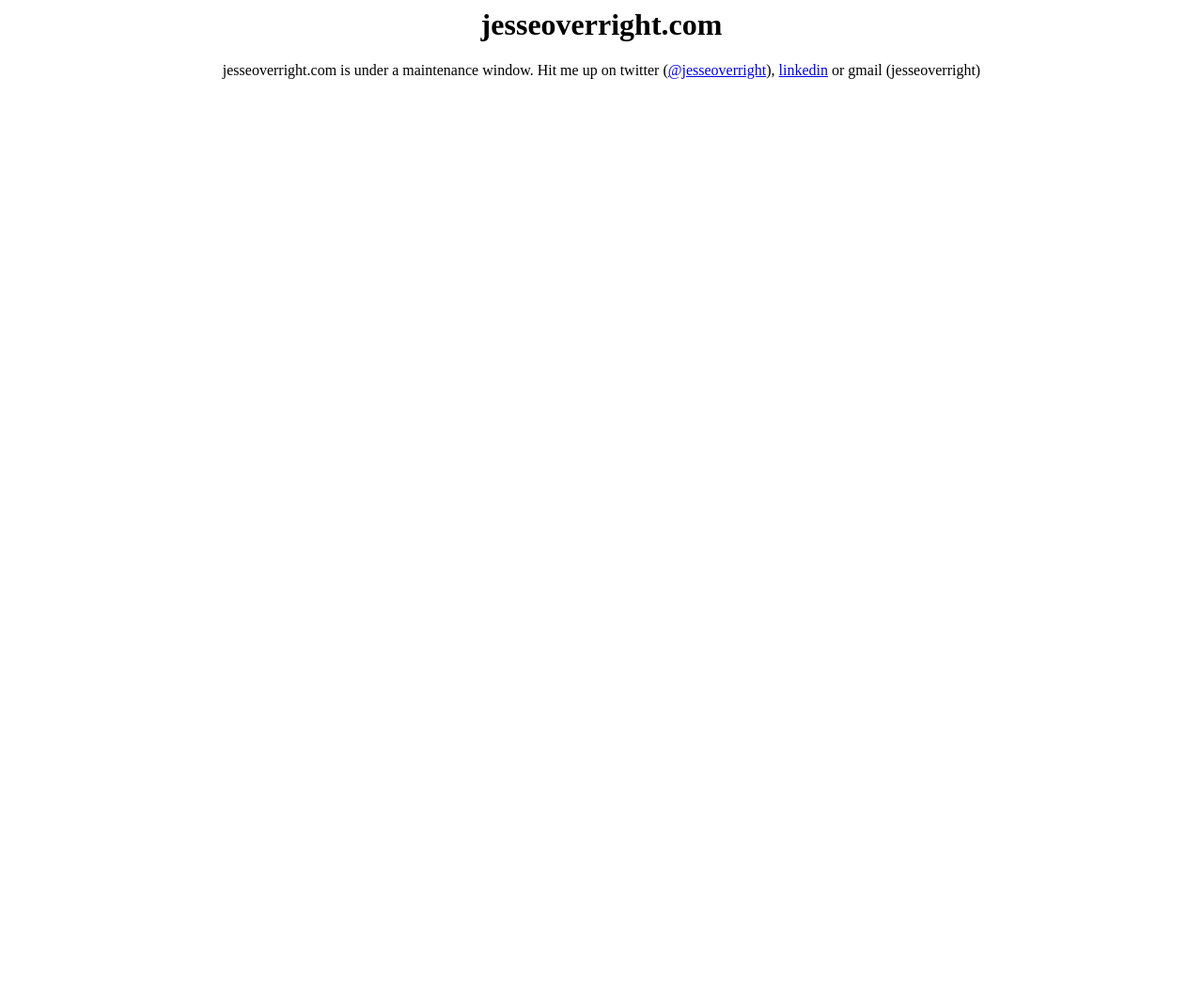
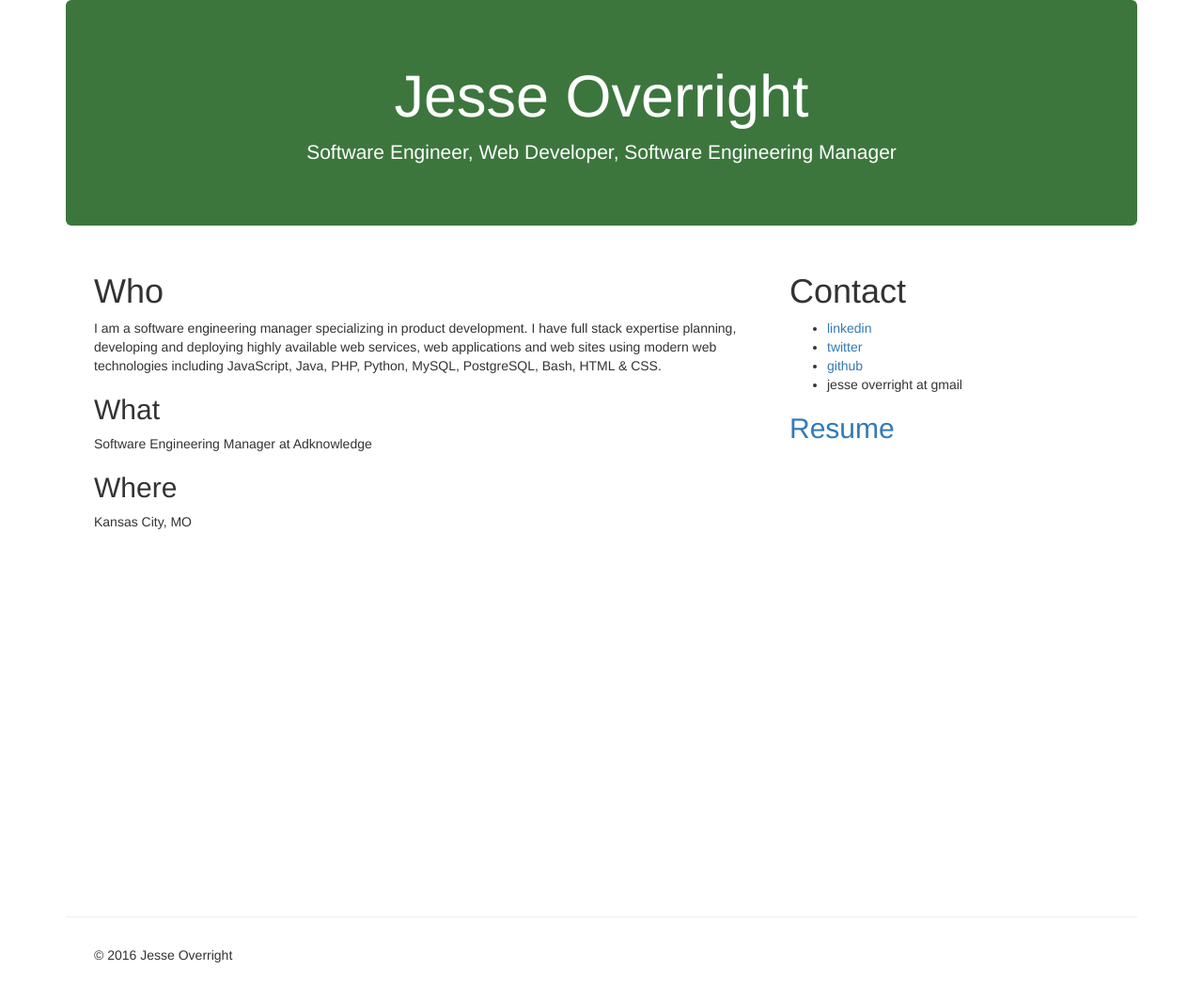
Before and after one commit to jesseoverright/jesseoverright.github.io, a plain HTML site: page index.html in a window 1280 px wide. Shown: the whole page at 94% size. Before the commit the page ends 800 px from the top, so only its background shows below. Drawn offline with nearby package versions, Linux system fonts and the light colour scheme.

Commit message:
Stubs out actual homepage

```diff
--- a/index.html
+++ b/index.html
@@ -1,9 +1,44 @@
-<html>
+<!DOCTYPE html>
+<html lang="en">
 <head>
-<title>Jesse Overright</title>
+    <meta charset="utf-8">
+    <meta http-equiv="X-UA-Compatible" content="IE=edge">
+    <meta name="viewport" content="width=device-width, initial-scale=1">
+    <title>Jesse Overright</title>
+    <link rel="stylesheet" href="https://maxcdn.bootstrapcdn.com/bootstrap/3.3.7/css/bootstrap.min.css" integrity="sha384-BVYiiSIFeK1dGmJRAkycuHAHRg32OmUcww7on3RYdg4Va+PmSTsz/K68vbdEjh4u" crossorigin="anonymous">
+    <link rel="stylesheet" href="https://maxcdn.bootstrapcdn.com/bootstrap/3.3.7/css/bootstrap-theme.min.css" integrity="sha384-rHyoN1iRsVXV4nD0JutlnGaslCJuC7uwjduW9SVrLvRYooPp2bWYgmgJQIXwl/Sp" crossorigin="anonymous">
+    <link rel="stylesheet" href="style.css">
 </head>
-<body style="text-align:center">
-<h1>jesseoverright.com</h1>
-<p>jesseoverright.com is under a maintenance window. Hit me up on twitter (<a href="https://twitter.com/jesseover">@jesseoverright</a>), <a href="https://www.linkedin.com/in/jesse-overright-7343625b">linkedin</a> or gmail (jesseoverright)</p>
+<body>
+    <div class="container">
+        <div class="jumbotron">
+            <h1>Jesse Overright</h1>
+            <p class="lead">Software Engineer, Web Developer, Software Engineering Manager</p>
+        </div>
+        <div class="row">
+
+            <div class="col-lg-8">
+                <h1>Who</h1>
+                <p>I am a software engineering manager specializing in product development. I have full stack expertise planning, developing and deploying highly available web services, web applications and web sites using modern web technologies including JavaScript, Java, PHP, Python, MySQL, PostgreSQL, Bash, HTML &amp; CSS.</p>
+                <h2>What</h2>
+                <p>Software Engineering Manager at Adknowledge</p>
+                <h2>Where</h2>
+                <p>Kansas City, MO</p>
+            </div>
+            <div class="col-lg-4">
+                <h1>Contact</h1>
+                <ul>
+                    <li><a href="https://www.linkedin.com/in/jesse-overright-7343625b">linkedin</a></li>
+                    <li><a href="https://twitter.com/jesseover">twitter</a></li>
+                    <li><a href="https://github.com/jesseoverright">github</a></li>
+                    <li>jesse overright at gmail</li>
+                </ul>
+                <h2><a href="JesseOverrightResume.pdf" target="_blank">Resume</a></h2>
+            </div>
+        </div>
+        <footer class="footer">
+            <p>&copy; 2016 Jesse Overright </p>
+        </footer>
+    </div> <!-- container -->
 </body>
 </html>
--- /dev/null
+++ b/style.css
@@ -0,0 +1,15 @@
+.jumbotron {
+    text-align: center;
+    background-color: #3c763d;
+    color: #fff;
+}
+
+.footer {
+  padding: 30px;
+  margin-top: 400px;
+  border-top: 1px solid #eee;
+}
+
+.row {
+    padding: 0 30px;
+}
```
Also changed, not shown: 1 other file.
